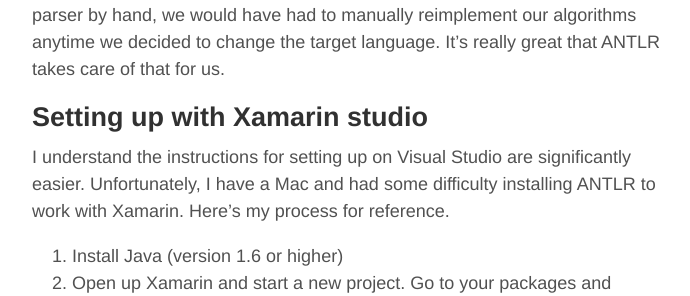
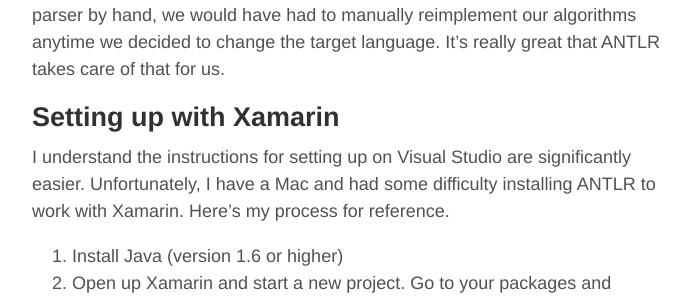
Before and after one commit to gjdanis/gjdanis.github.io, a Jekyll site: the page built from _posts/2016-01-23-roman.md, in a window 1280 px wide and 900 px high, scrolled down 946 px. Shown: the part 158-454 px from the top of the window, without its empty margins (293-983 px from the left). Built offline with Jekyll 4.4.1, drawn with Linux system fonts in a browser that asks for light colours; comment, search, counter and statistics services are not loaded.

Commit message:
Publish roman.md

```diff
--- a/_posts/2016-01-23-roman.md
+++ b/_posts/2016-01-23-roman.md
@@ -15,7 +15,7 @@ If you look at the source code for this project, it's much simpler to debug the
 
 Another advantage to using a parser generator like ANTLR is portability. When we compile our .g4 file, we'll pass along the target language, or language for which to generate code to recognize the grammar (ANTLR currently supports Java, C#, Python, Ruby among others). Had we written code for the lexer and parser by hand, we would have had to manually reimplement our algorithms anytime we decided to change the target language. It's really great that ANTLR takes care of that for us.
 
-## Setting up with Xamarin studio
+## Setting up with Xamarin
 
 I understand the instructions for setting up on Visual Studio are significantly easier. Unfortunately, I have a Mac and had some difficulty installing ANTLR to work with Xamarin. Here's my process for reference.
 
```
